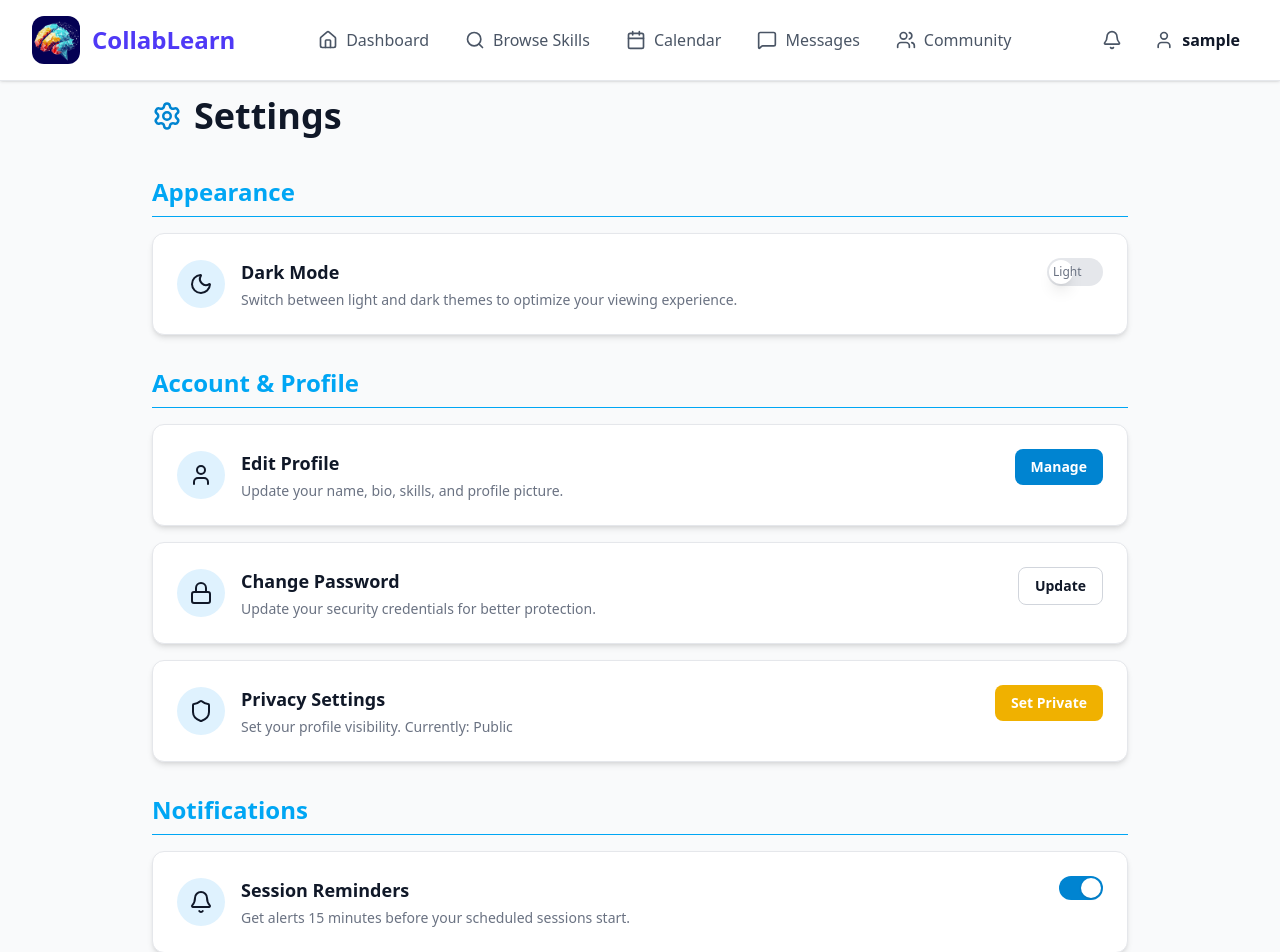
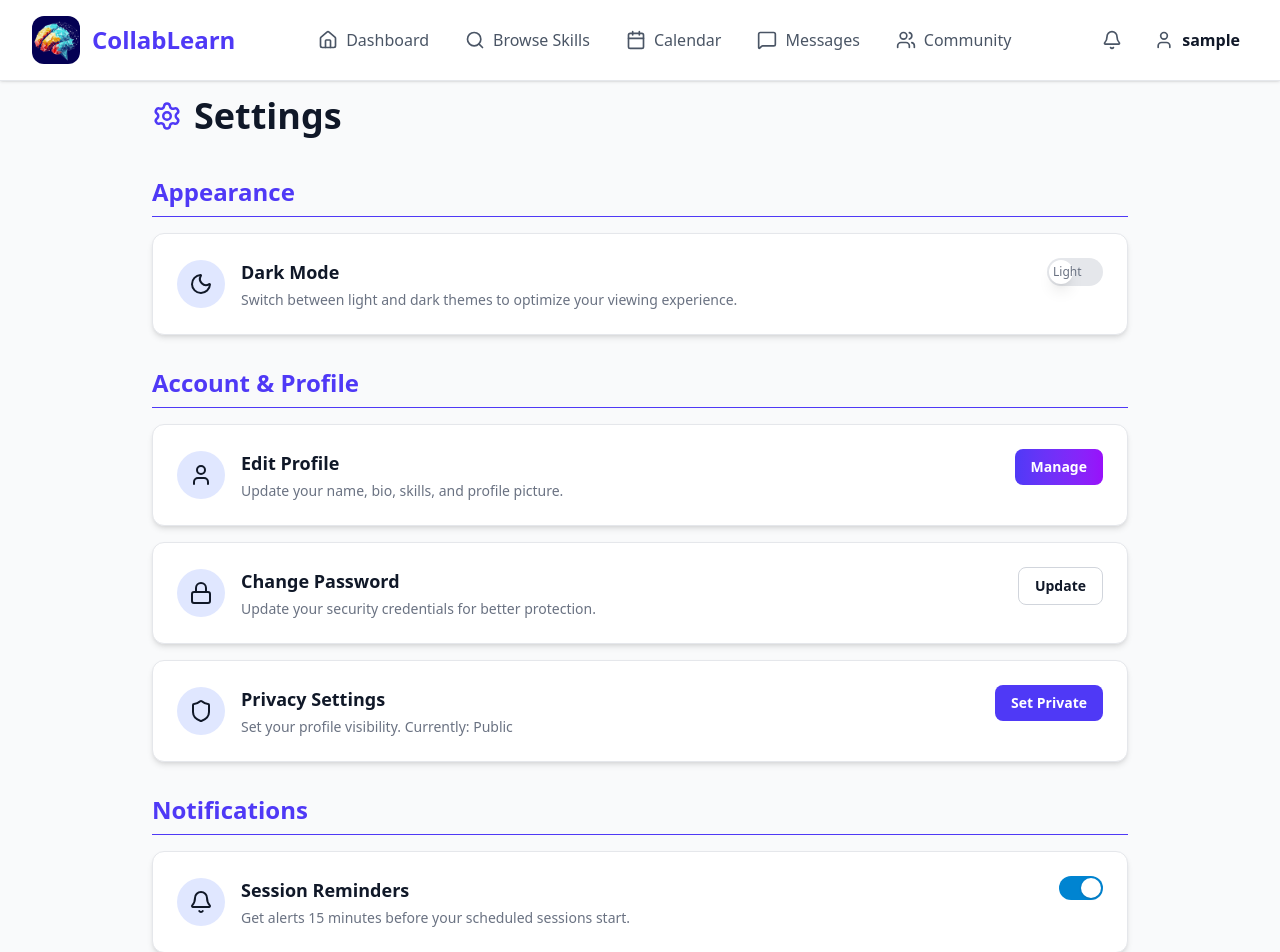
Before and after one commit to S-Nitya/CollabLearn, a React (Vite) app in the folder client/: page /settings in a window 1280 px wide. Shown: the top 952 px of the page. Built offline with nearby package versions, Linux system fonts and the light colour scheme; no server answers; sample sign-in values are in the browser's storage.

Commit message:
resources uda diye

```diff
--- a/client/src/components/user/settingsPage.jsx
+++ b/client/src/components/user/settingsPage.jsx
@@ -28,8 +28,8 @@ export default function SettingsPage({ isDarkMode, toggleDarkMode }) {
     // --- Theme Utility Classes ---
     const themeBg = isDarkMode ? 'bg-gray-900 text-gray-50' : 'bg-gray-50 text-gray-900';
     const cardBg = isDarkMode ? 'bg-gray-800 border-gray-700' : 'bg-white border-gray-200';
-    const iconColor = isDarkMode ? 'text-sky-400' : 'text-sky-600';
-    const switchColor = isDarkMode ? 'bg-sky-600' : 'bg-gray-200';
+    const iconColor = isDarkMode ? 'text-indigo-400' : 'text-indigo-600';
+    const switchColor = isDarkMode ? 'bg-indigo-600' : 'bg-gray-200';
 
     // --- Button Handler Functions ---
 
@@ -81,7 +81,7 @@ export default function SettingsPage({ isDarkMode, toggleDarkMode }) {
         <div className={`p-6 rounded-xl shadow-md ${cardBg} border transition-all duration-300`}>
             <div className="flex items-start justify-between">
                 <div className="flex items-center">
-                    <div className={`p-3 rounded-full ${isDarkMode ? 'bg-sky-900' : 'bg-sky-100'} mr-4`}>
+                    <div className={`p-3 rounded-full ${isDarkMode ? 'bg-indigo-900' : 'bg-indigo-100'} mr-4`}>
                         {icon}
                     </div>
                     <div>
@@ -111,7 +111,7 @@ export default function SettingsPage({ isDarkMode, toggleDarkMode }) {
 
                     {/* 1. APPEARANCE SECTION */}
                     <section>
-                        <h2 className="text-2xl font-bold mb-4 border-b pb-2 text-sky-500">Appearance</h2>
+                        <h2 className="text-2xl font-bold mb-4 border-b pb-2 text-indigo-600">Appearance</h2>
 
                         <FeatureCard
                             icon={isDarkMode ? <Sun size={24} /> : <Moon size={24} />}
@@ -120,7 +120,7 @@ export default function SettingsPage({ isDarkMode, toggleDarkMode }) {
                             action={
                                 <button
                                     onClick={toggleDarkMode}
-                                    className={`relative inline-flex flex-shrink-0 h-7 w-14 border-2 border-transparent rounded-full cursor-pointer transition-colors ease-in-out duration-200 focus:outline-none focus:ring-2 focus:ring-offset-2 ${switchColor} focus:ring-sky-600`}
+                                    className={`relative inline-flex flex-shrink-0 h-7 w-14 border-2 border-transparent rounded-full cursor-pointer transition-colors ease-in-out duration-200 focus:outline-none focus:ring-2 focus:ring-offset-2 ${switchColor} focus:ring-indigo-600`}
                                     aria-checked={isDarkMode}
                                 >
                                     <span className="sr-only">Toggle Dark Mode</span>
@@ -137,7 +137,7 @@ export default function SettingsPage({ isDarkMode, toggleDarkMode }) {
 
                     {/* 2. ACCOUNT & PROFILE SECTION */}
                     <section>
-                        <h2 className="text-2xl font-bold mb-4 border-b pb-2 text-sky-500">Account & Profile</h2>
+                        <h2 className="text-2xl font-bold mb-4 border-b pb-2 text-indigo-600">Account & Profile</h2>
 
                         <div className="space-y-4">
                             <FeatureCard
@@ -147,7 +147,7 @@ export default function SettingsPage({ isDarkMode, toggleDarkMode }) {
                                 action={
                                     <button
                                         onClick={handleManageProfile}
-                                        className="px-4 py-2 bg-sky-600 text-white rounded-lg text-sm font-semibold hover:bg-sky-700 transition-colors"
+                                        className="px-4 py-2 bg-gradient-to-r from-indigo-600 to-purple-600 text-white rounded-lg text-sm font-semibold hover:from-indigo-700 hover:to-purple-700 transition-colors"
                                     >
                                         Manage
                                     </button>
@@ -160,7 +160,7 @@ export default function SettingsPage({ isDarkMode, toggleDarkMode }) {
                                 action={
                                     <button
                                         onClick={handleChangePassword}
-                                        className="px-4 py-2 border border-gray-300 dark:border-gray-600 rounded-lg text-sm font-semibold hover:bg-gray-100 dark:hover:bg-gray-700 transition-colors"
+                                        className="px-4 py-2 border border-gray-300 dark:border-gray-600 rounded-lg text-sm font-semibold hover:bg-indigo-50 dark:hover:bg-gray-700 transition-colors"
                                     >
                                         Update
                                     </button>
@@ -174,7 +174,7 @@ export default function SettingsPage({ isDarkMode, toggleDarkMode }) {
                                     <button
                                         onClick={() => setProfilePrivacy(prev => !prev)}
                                         className={`px-4 py-2 rounded-lg text-sm font-semibold transition-colors ${
-                                            profilePrivacy ? 'bg-yellow-500 text-white hover:bg-yellow-600' : 'bg-green-500 text-white hover:bg-green-600'
+                                                    profilePrivacy ? 'bg-indigo-600 text-white hover:bg-indigo-700' : 'bg-indigo-50 text-indigo-700 hover:bg-indigo-100'
                                                 }`}
                                     >
                                         {profilePrivacy ? 'Set Private' : 'Set Public'}
@@ -186,7 +186,7 @@ export default function SettingsPage({ isDarkMode, toggleDarkMode }) {
 
                     {/* 3. NOTIFICATIONS SECTION */}
                     <section>
-                        <h2 className="text-2xl font-bold mb-4 border-b pb-2 text-sky-500">Notifications</h2>
+                        <h2 className="text-2xl font-bold mb-4 border-b pb-2 text-indigo-600">Notifications</h2>
 
                         <div className="space-y-4">
                             <FeatureCard
@@ -227,7 +227,7 @@ export default function SettingsPage({ isDarkMode, toggleDarkMode }) {
                             action={
                                     <button
                                         onClick={handleEditCards}
-                                    className="flex items-center px-4 py-2 border border-gray-300 dark:border-gray-600 rounded-lg text-sm font-semibold hover:bg-gray-100 dark:hover:bg-gray-700 transition-colors"
+                                        className="flex items-center px-4 py-2 border border-gray-300 dark:border-gray-600 rounded-lg text-sm font-semibold hover:bg-indigo-50 dark:hover:bg-gray-700 transition-colors"
                                     >
                                         Edit Cards <ExternalLink size={14} className="ml-2" />
                                     </button>
--- a/client/src/navbar/mainNavbar.jsx
+++ b/client/src/navbar/mainNavbar.jsx
@@ -323,13 +323,7 @@ export default function MainNavbar() {
                       {/* <span className="font-medium">Settings</span> */}
                       <Link to="/settings"><span className="font-medium">Settings</span></Link>
                     </button>
-                    <button
-                      onClick={() => handleMenuClick('/resources')}
-                      className="w-full flex items-center gap-3 px-4 py-2.5 text-gray-700 hover:bg-[#CC66FF] hover:text-white rounded-lg transition-colors group"
-                    >
-                      <FileText size={18} className="text-gray-500 group-hover:text-white transition-colors" />
-                      <span className="font-medium">Resources</span>
-                    </button>
+                    {/* Resources button removed as requested */}
                   </div>
 
                   {/* Sign Out Button */}
```
Lines whose indentation alone changed are shown as unchanged.
